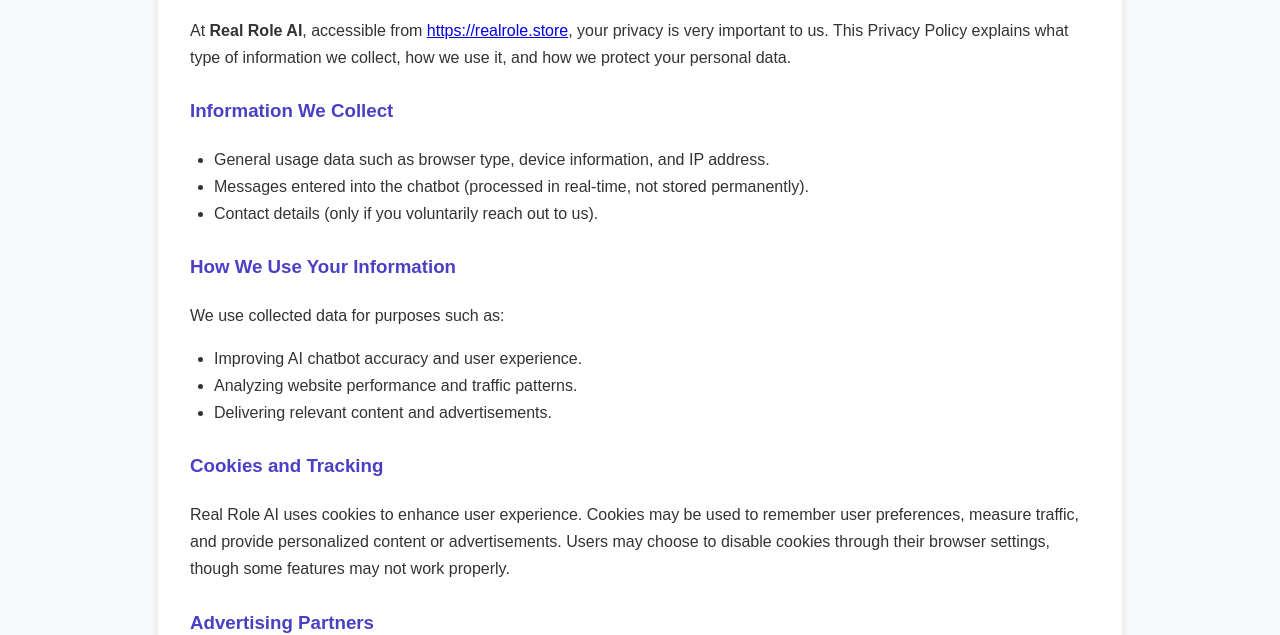
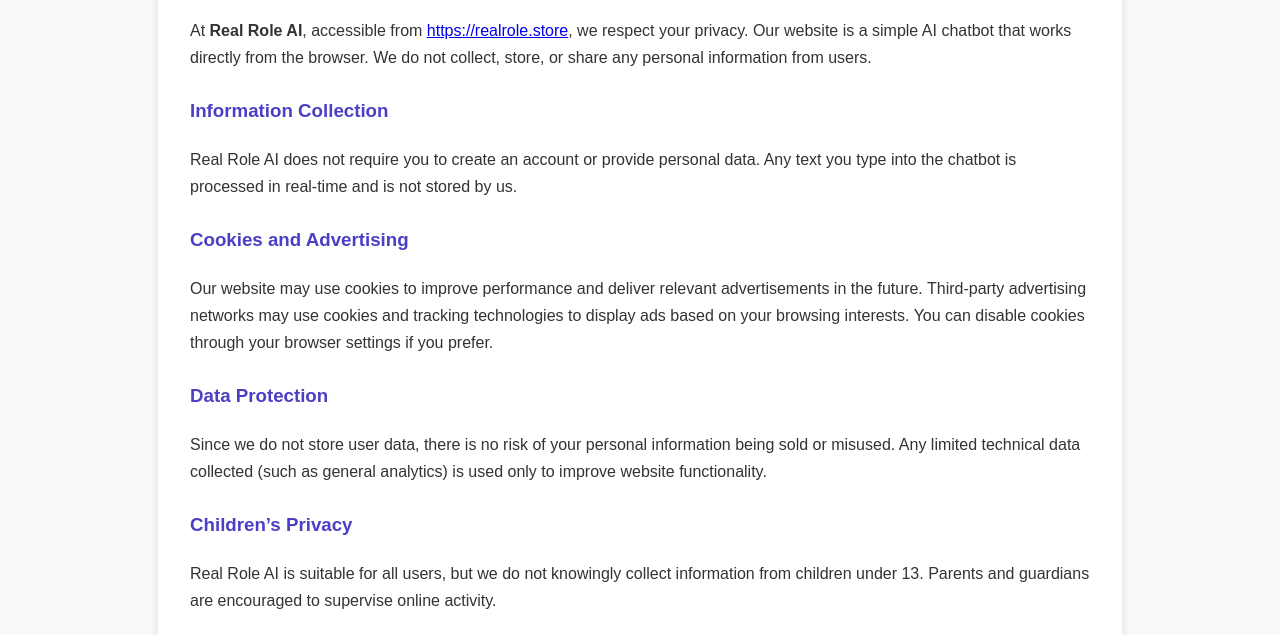
Before and after one commit to realroles/Hero, a website: page privacy.html in a window 1280 px wide. Shown: the part 168-803 px from the top of the page. Drawn offline with Linux system fonts and the light colour scheme.

Commit message:
Update privacy.html

```diff
--- a/privacy.html
+++ b/privacy.html
@@ -4,8 +4,8 @@
   <meta charset="UTF-8">
   <meta name="viewport" content="width=device-width, initial-scale=1.0">
   <title>Privacy Policy - Real Role AI</title>
-  <meta name="description" content="Privacy Policy of Real Role AI - Learn how we collect, use, and protect user information.">
-  <meta name="keywords" content="Privacy Policy, Real Role AI, cookies, data protection, AI chatbot">
+  <meta name="description" content="Privacy Policy of Real Role AI - Learn how your privacy is protected.">
+  <meta name="keywords" content="Privacy Policy, Real Role AI, user privacy, AI chatbot">
   <meta name="author" content="Real Role">
   <link rel="canonical" href="https://realrole.store/privacy.html">
   <link rel="icon" href="favicon.ico" type="image/x-icon">
@@ -44,61 +44,39 @@
   <div class="policy-container">
     <h2>Privacy Policy</h2>
     <p>
-      At <strong>Real Role AI</strong>, accessible from <a href="https://realrole.store">https://realrole.store</a>, your privacy is very important to us.
-      This Privacy Policy explains what type of information we collect, how we use it, and how we protect your personal data.
+      At <strong>Real Role AI</strong>, accessible from <a href="https://realrole.store">https://realrole.store</a>,
+      we respect your privacy. Our website is a simple AI chatbot that works directly from the browser.
+      We do not collect, store, or share any personal information from users.
     </p>
 
-    <h3>Information We Collect</h3>
-    <ul>
-      <li>General usage data such as browser type, device information, and IP address.</li>
-      <li>Messages entered into the chatbot (processed in real-time, not stored permanently).</li>
-      <li>Contact details (only if you voluntarily reach out to us).</li>
-    </ul>
-
-    <h3>How We Use Your Information</h3>
-    <p>We use collected data for purposes such as:</p>
-    <ul>
-      <li>Improving AI chatbot accuracy and user experience.</li>
-      <li>Analyzing website performance and traffic patterns.</li>
-      <li>Delivering relevant content and advertisements.</li>
-    </ul>
-
-    <h3>Cookies and Tracking</h3>
+    <h3>Information Collection</h3>
     <p>
-      Real Role AI uses cookies to enhance user experience.
-      Cookies may be used to remember user preferences, measure traffic, and provide personalized content or advertisements.
-      Users may choose to disable cookies through their browser settings, though some features may not work properly.
+      Real Role AI does not require you to create an account or provide personal data.
+      Any text you type into the chatbot is processed in real-time and is not stored by us.
     </p>
 
-    <h3>Advertising Partners</h3>
+    <h3>Cookies and Advertising</h3>
     <p>
-      Our website may display advertisements served by third-party advertising networks.
-      These partners may use cookies and tracking technologies to provide relevant ads based on user interests and browsing activity.
-      Any information collected through advertisements is subject to the policies of those third parties.
+      Our website may use cookies to improve performance and deliver relevant advertisements in the future.
+      Third-party advertising networks may use cookies and tracking technologies to display ads based on your browsing interests.
+      You can disable cookies through your browser settings if you prefer.
     </p>
 
     <h3>Data Protection</h3>
     <p>
-      We respect your privacy and do not sell, trade, or rent personal information.
-      Appropriate security measures are applied to protect your data.
-      However, please note that no online service can guarantee absolute security.
+      Since we do not store user data, there is no risk of your personal information being sold or misused.
+      Any limited technical data collected (such as general analytics) is used only to improve website functionality.
     </p>
 
     <h3>Children’s Privacy</h3>
     <p>
-      Real Role AI does not knowingly collect personal information from children under the age of 13.
-      If you believe your child has shared such data with us, please contact us immediately and we will take necessary action.
-    </p>
-
-    <h3>Your Privacy Choices</h3>
-    <p>
-      Users can disable cookies through browser settings or use opt-out tools provided by advertising networks.
-      This allows you to control how personalized ads are displayed to you.
+      Real Role AI is suitable for all users, but we do not knowingly collect information from children under 13.
+      Parents and guardians are encouraged to supervise online activity.
     </p>
 
     <h3>Changes to This Policy</h3>
     <p>
-      We may update this Privacy Policy from time to time. Any updates will be reflected on this page with a new revision date.
+      We may update this Privacy Policy from time to time. Updates will be posted on this page with the latest revision date.
     </p>
 
   <footer>© 2025 Real Role. All Rights Reserved.</footer>
```
